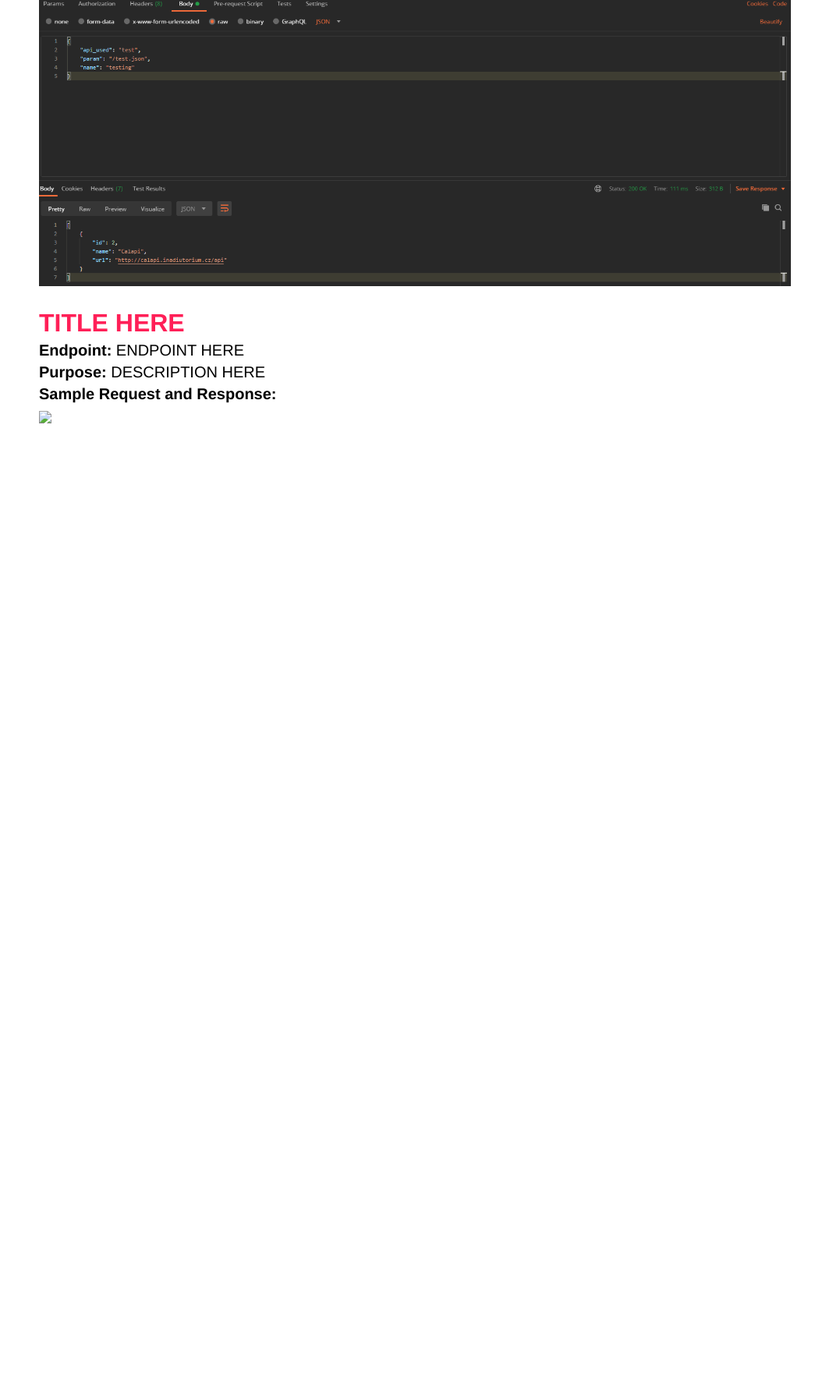
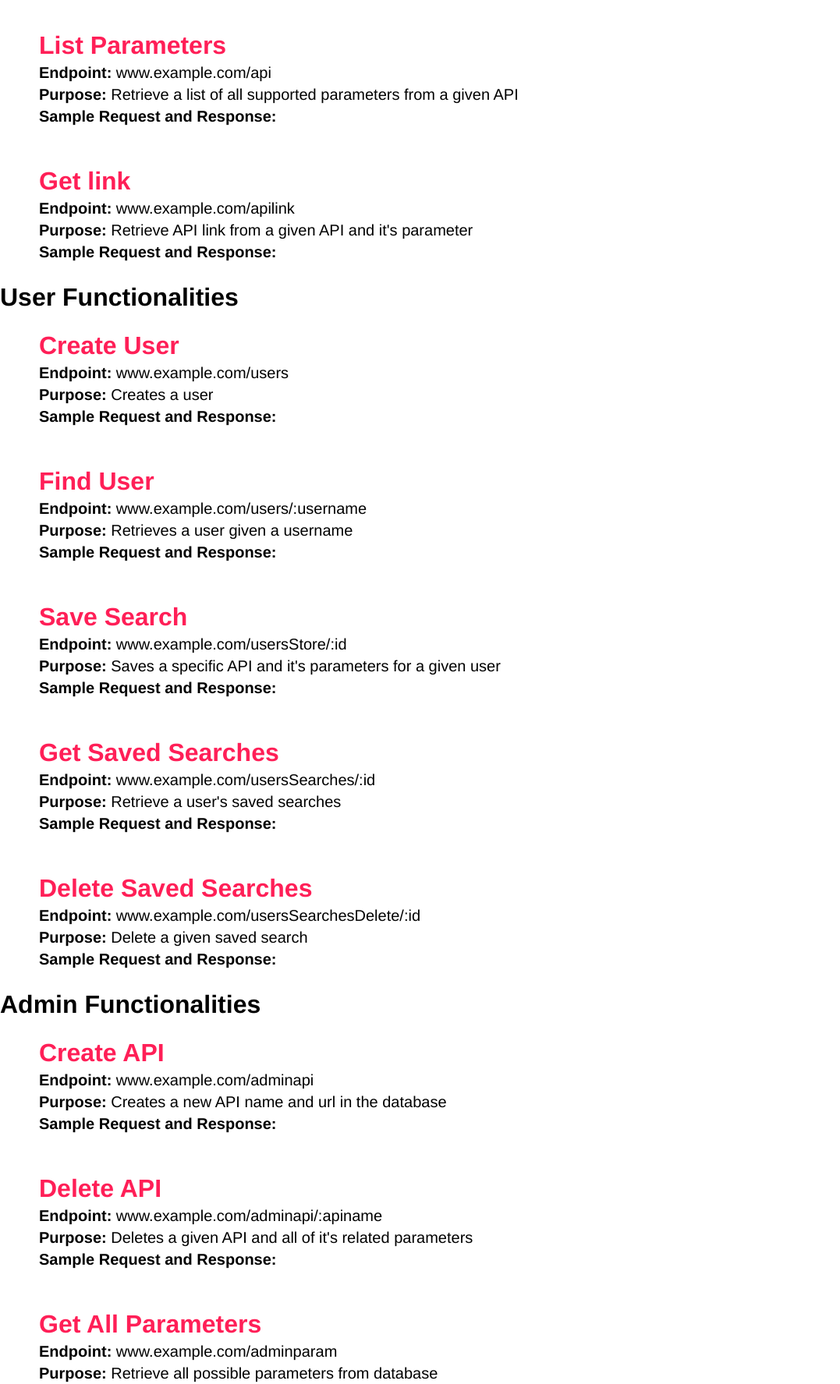
Before and after one commit to durksteed13/Health-API, a website: page webapp/documentation.html in a window 1280 px wide. Shown: the part 272-2047 px from the top of the page at 78% size, without its empty margins (0-1077 px from the left). Before the commit the page ends 819 px from the top, so only its background shows below. Drawn offline with Linux system fonts and the light colour scheme.

Commit message:
api documentation

```diff
--- a/webapp/documentation.html
+++ b/webapp/documentation.html
@@ -16,20 +16,103 @@
 			</div>
 			<button id="btn-label" class="red-dark btn" onclick="">API Documentation</button>
 	</div>
+	<h1>General Functionalities</h1>
 	<div class="documentation-container">
-		<div class="title">listAPI</div>
-		<div class="endpoint"><b>Endpoint:</b> www.example.com/listAPI</div>
+		<div class="title">List APIs</div>
+		<div class="endpoint"><b>Endpoint:</b> www.example.com/api</div>
 		<div class="description"><b>Purpose:</b> Retrieve a list of all supported APIs on HealthAPI's platform</div>
 		<div class="description"><b>Sample Request and Response:</b></div>
-		<div class="example"><img src="images/unknown.png"></div>
+		<div class="example"><img src=""></div>
 	</div>
 	<div class="documentation-container">
-		<div class="title">TITLE HERE</div>
-		<div class="endpoint"><b>Endpoint:</b> ENDPOINT HERE</div>
-		<div class="description"><b>Purpose:</b> DESCRIPTION HERE</div>
+		<div class="title">List Parameters</div>
+		<div class="endpoint"><b>Endpoint:</b> www.example.com/api</div>
+		<div class="description"><b>Purpose:</b> Retrieve a list of all supported parameters from a given API</div>
 		<div class="description"><b>Sample Request and Response:</b></div>
-		<div class="example"><img src="SRC HERE"></div>
+		<div class="example"><img src=""></div>
 	</div>
+	<div class="documentation-container">
+		<div class="title">Get link</div>
+		<div class="endpoint"><b>Endpoint:</b> www.example.com/apilink</div>
+		<div class="description"><b>Purpose:</b> Retrieve API link from a given API and it's parameter</div>
+		<div class="description"><b>Sample Request and Response:</b></div>
+		<div class="example"><img src=""></div>
+	</div>
+
+	<h1>User Functionalities</h1>
+	<div class="documentation-container">
+		<div class="title">Create User</div>
+		<div class="endpoint"><b>Endpoint:</b> www.example.com/users</div>
+		<div class="description"><b>Purpose:</b> Creates a user</div>
+		<div class="description"><b>Sample Request and Response:</b></div>
+		<div class="example"><img src=""></div>
+	</div>
+	<div class="documentation-container">
+		<div class="title">Find User</div>
+		<div class="endpoint"><b>Endpoint:</b> www.example.com/users/:username</div>
+		<div class="description"><b>Purpose:</b> Retrieves a user given a username</div>
+		<div class="description"><b>Sample Request and Response:</b></div>
+		<div class="example"><img src=""></div>
+	</div>
+	<div class="documentation-container">
+		<div class="title">Save Search</div>
+		<div class="endpoint"><b>Endpoint:</b> www.example.com/usersStore/:id</div>
+		<div class="description"><b>Purpose:</b> Saves a specific API and it's parameters for a given user</div>
+		<div class="description"><b>Sample Request and Response:</b></div>
+		<div class="example"><img src=""></div>
+	</div>
+	<div class="documentation-container">
+		<div class="title">Get Saved Searches</div>
+		<div class="endpoint"><b>Endpoint:</b> www.example.com/usersSearches/:id</div>
+		<div class="description"><b>Purpose:</b> Retrieve a user's saved searches</div>
+		<div class="description"><b>Sample Request and Response:</b></div>
+		<div class="example"><img src=""></div>
+	</div>
+	<div class="documentation-container">
+		<div class="title">Delete Saved Searches</div>
+		<div class="endpoint"><b>Endpoint:</b> www.example.com/usersSearchesDelete/:id</div>
+		<div class="description"><b>Purpose:</b> Delete a given saved search</div>
+		<div class="description"><b>Sample Request and Response:</b></div>
+		<div class="example"><img src=""></div>
+	</div>
+
+	<h1>Admin Functionalities</h1>
+	<div class="documentation-container">
+		<div class="title">Create API</div>
+		<div class="endpoint"><b>Endpoint:</b> www.example.com/adminapi</div>
+		<div class="description"><b>Purpose:</b> Creates a new API name and url in the database</div>
+		<div class="description"><b>Sample Request and Response:</b></div>
+		<div class="example"><img src=""></div>
+	</div>
+	<div class="documentation-container">
+		<div class="title">Delete API</div>
+		<div class="endpoint"><b>Endpoint:</b> www.example.com/adminapi/:apiname</div>
+		<div class="description"><b>Purpose:</b> Deletes a given API and all of it's related parameters</div>
+		<div class="description"><b>Sample Request and Response:</b></div>
+		<div class="example"><img src=""></div>
+	</div>
+	<div class="documentation-container">
+		<div class="title">Get All Parameters</div>
+		<div class="endpoint"><b>Endpoint:</b> www.example.com/adminparam</div>
+		<div class="description"><b>Purpose:</b> Retrieve all possible parameters from database</div>
+		<div class="description"><b>Sample Request and Response:</b></div>
+		<div class="example"><img src=""></div>
+	</div>
+	<div class="documentation-container">
+		<div class="title">Create Parameter</div>
+		<div class="endpoint"><b>Endpoint:</b> www.example.com/adminparam</div>
+		<div class="description"><b>Purpose:</b> Creates a parameter for a given existing API</div>
+		<div class="description"><b>Sample Request and Response:</b></div>
+		<div class="example"><img src=""></div>
+	</div>
+	<div class="documentation-container">
+		<div class="title">Delete Parameter</div>
+		<div class="endpoint"><b>Endpoint:</b> www.example.com/adminparam/:apiname</div>
+		<div class="description"><b>Purpose:</b> Permanently delete a given parameter</div>
+		<div class="description"><b>Sample Request and Response:</b></div>
+		<div class="example"><img src=""></div>
+	</div>
+
 </body>
 
 </html>
```
